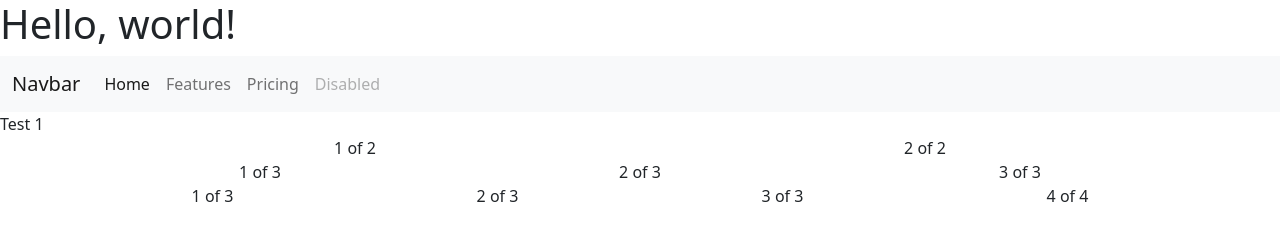
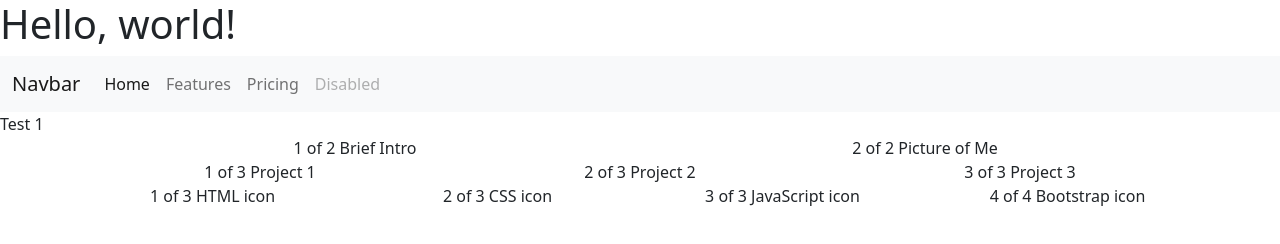
Before and after one commit to robertsmelanie/CCPortfolio2, a plain HTML site: page index.html in a window 1280 px wide. Drawn offline with nearby package versions, Linux system fonts and the light colour scheme.

Commit message:
upload test

```diff
--- a/index.html
+++ b/index.html
@@ -36,35 +36,35 @@
         </div>
         <div class="row">
           <div class="col">
-            1 of 2
+            1 of 2 Brief Intro
           </div>
           <div class="col">
-            2 of 2
+            2 of 2 Picture of Me
           </div>
         </div>
         <div class="row">
           <div class="col">
-            1 of 3
+            1 of 3 Project 1
           </div>
           <div class="col">
-            2 of 3
+            2 of 3 Project 2
           </div>
           <div class="col">
-            3 of 3
+            3 of 3 Project 3
           </div>
         </div>
         <div class="row">
             <div class="col">
-              1 of 3
+              1 of 3 HTML icon
             </div>
             <div class="col">
-              2 of 3
+              2 of 3 CSS icon
             </div>
             <div class="col">
-              3 of 3
+              3 of 3 JavaScript icon
             </div>
             <div class="col">
-                4 of 4
+                4 of 4 Bootstrap icon
             </div>
           </div>
       </div>
```
